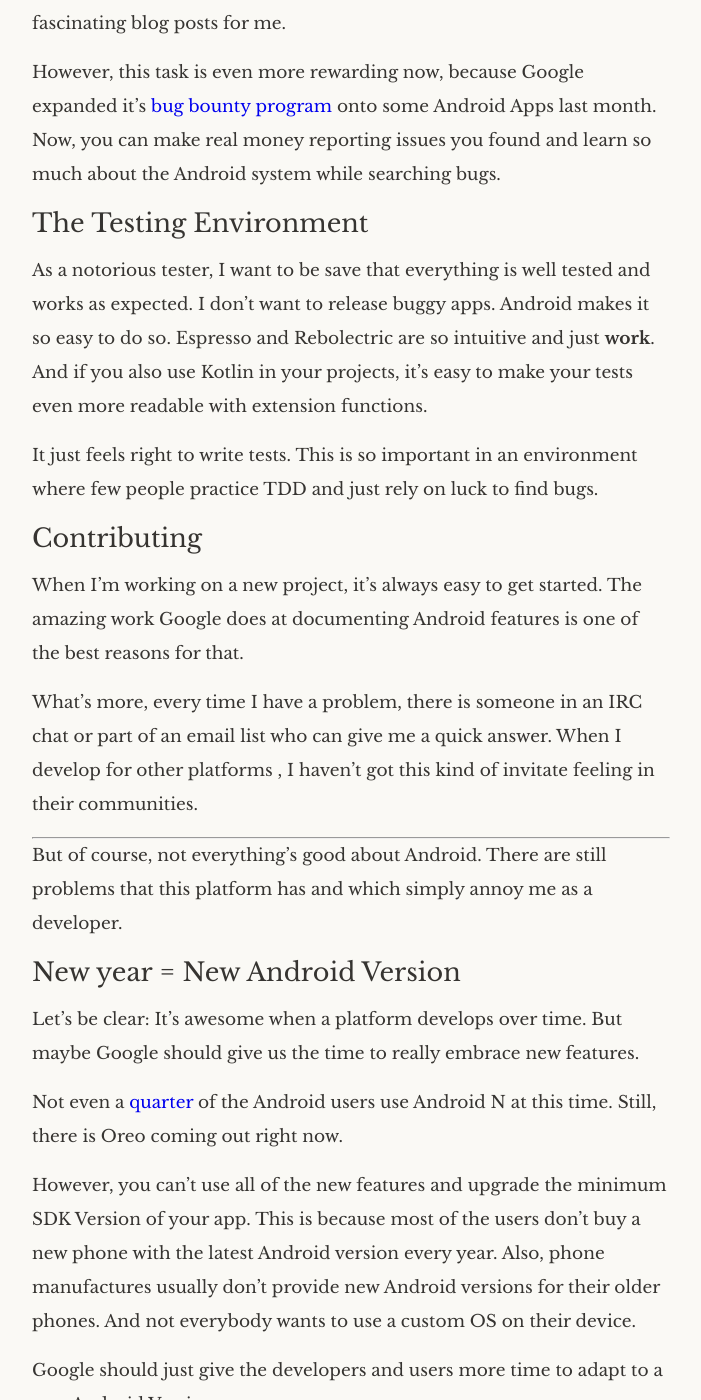
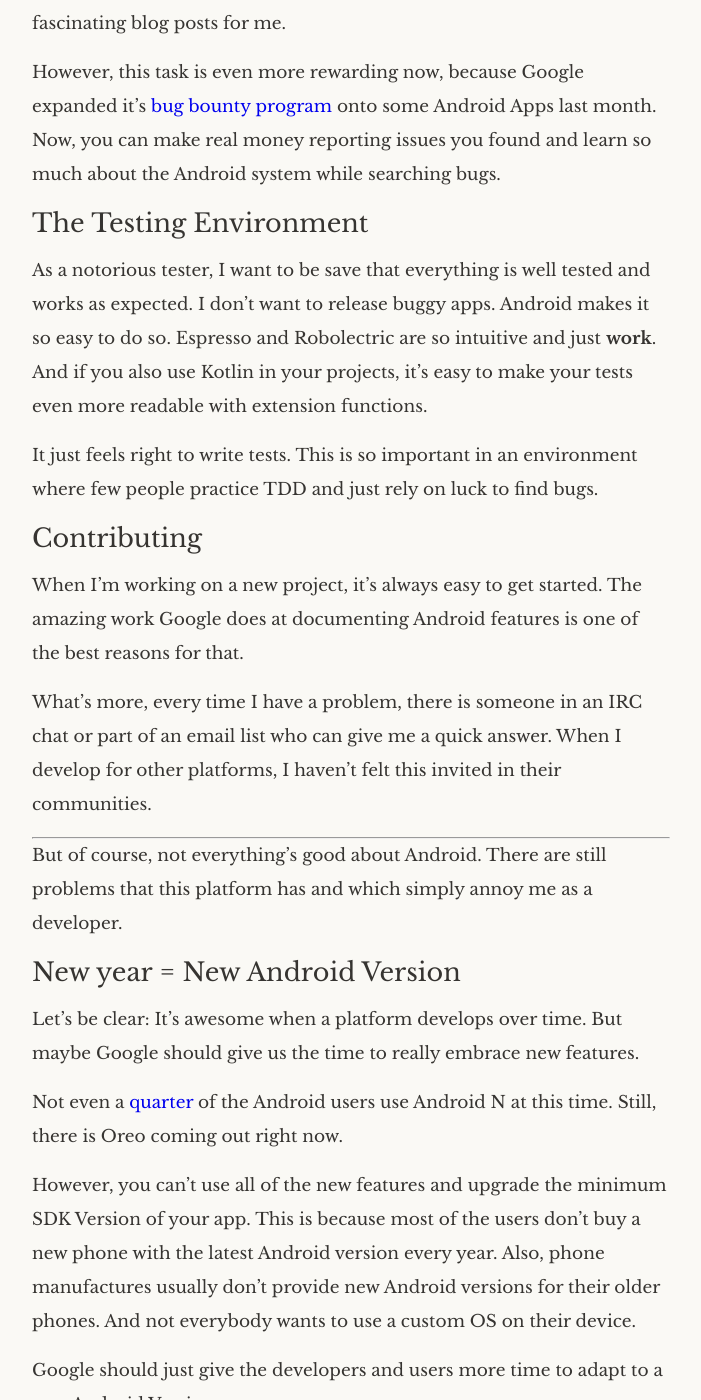
Before and after one commit to flyingbytes/flyingbytes.github.io, a Jekyll site: the page built from _posts/2017-06-11-Android-Ode.markdown, in a window 1280 px wide and 1400 px high, scrolled down 1527 px. Shown: the whole window, without its empty margins (289-990 px from the left). Built offline with Jekyll 4.4.1, drawn with Linux system fonts in a browser that asks for light colours; some web fonts are replaced; comment, search, counter and statistics services are not loaded; some of the changed text lies outside the part shown.

Commit message:
Finish Ode

```diff
--- a/_posts/2017-06-11-Android-Ode.markdown
+++ b/_posts/2017-06-11-Android-Ode.markdown
@@ -30,14 +30,14 @@
 
 ## The Testing Environment
 
-As a notorious tester, I want to be save that everything is well tested and works as expected. I don't want to release buggy apps. Android makes it so easy to do so. Espresso and Rebolectric are so intuitive and just **work**. And if you also use Kotlin in your projects, it's easy to make your tests even more readable with extension functions.
+As a notorious tester, I want to be save that everything is well tested and works as expected. I don't want to release buggy apps. Android makes it so easy to do so. Espresso and Robolectric are so intuitive and just **work**. And if you also use Kotlin in your projects, it's easy to make your tests even more readable with extension functions.
 
 It just feels right to write tests. This is so important in an environment where few people practice TDD and just rely on luck to find bugs.
 
 ## Contributing
 When I'm working on a new project, it's always easy to get started. The amazing work Google does at documenting Android features is one of the best reasons for that.
 
-What's more, every time I have a problem, there is someone in an IRC chat or part of an email list who can give me a quick answer. When I develop for other platforms , I haven't got this kind of invitate feeling in their communities.
+What's more, every time I have a problem, there is someone in an IRC chat or part of an email list who can give me a quick answer. When I develop for other platforms, I haven't felt this invited in their communities.
 
 ---
 
```
Also changed, not shown: other parts of _posts/2017-06-11-Android-Ode.markdown (+2 -2 lines).
